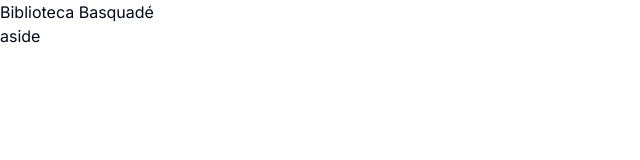
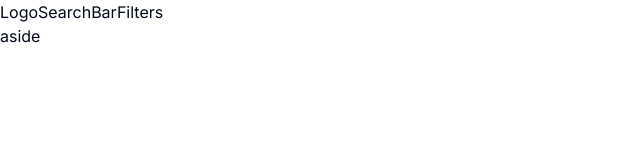
Before and after one commit to frannoriega/basquade, a Next.js app: page / in a window 1280 px wide. Shown: the top 160 px of the page, without its empty margins (0-640 px from the left). Built offline with nearby package versions, Linux system fonts and the light colour scheme.

Commit message:
Add Filters, Logo, and SearchBar components to Header

```diff
--- /dev/null
+++ b/app/components/filters.tsx
@@ -0,0 +1,3 @@
+export default function Filters() {
+  return <span>Filters</span>;
+}
--- a/app/components/layout/header.tsx
+++ b/app/components/layout/header.tsx
@@ -1,7 +1,13 @@
+import Filters from "../filters";
+import Logo from "../logo";
+import SearchBar from "../searchbar";
+
 export default function Header() {
   return (
     <header>
-      <h1>Biblioteca Basquadé</h1>
+      <Logo />
+      <SearchBar />
+      <Filters />
     </header>
   );
 }
--- /dev/null
+++ b/app/components/logo.tsx
@@ -0,0 +1,3 @@
+export default function Logo() {
+  return <span>Logo</span>;
+}
--- /dev/null
+++ b/app/components/searchbar.tsx
@@ -0,0 +1,3 @@
+export default function SearchBar() {
+  return <span>SearchBar</span>;
+}
```
